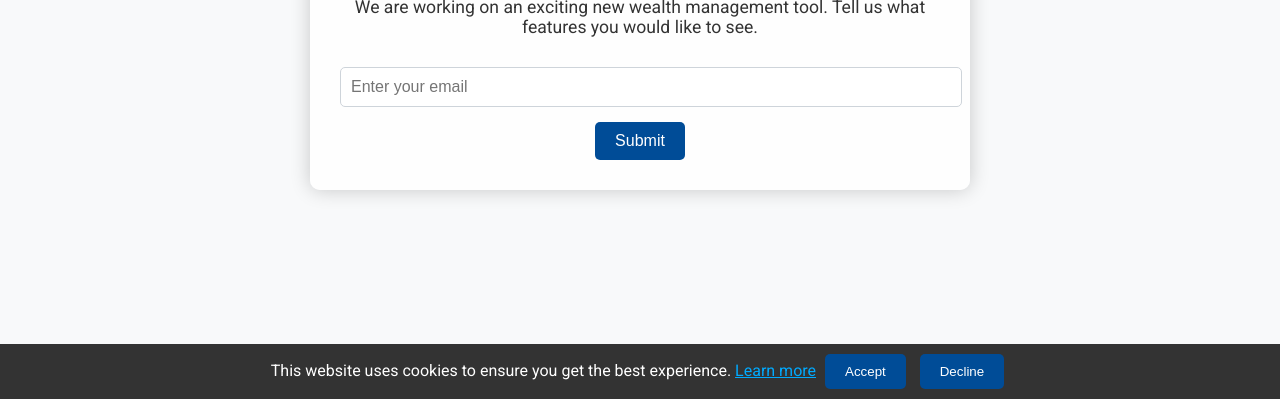
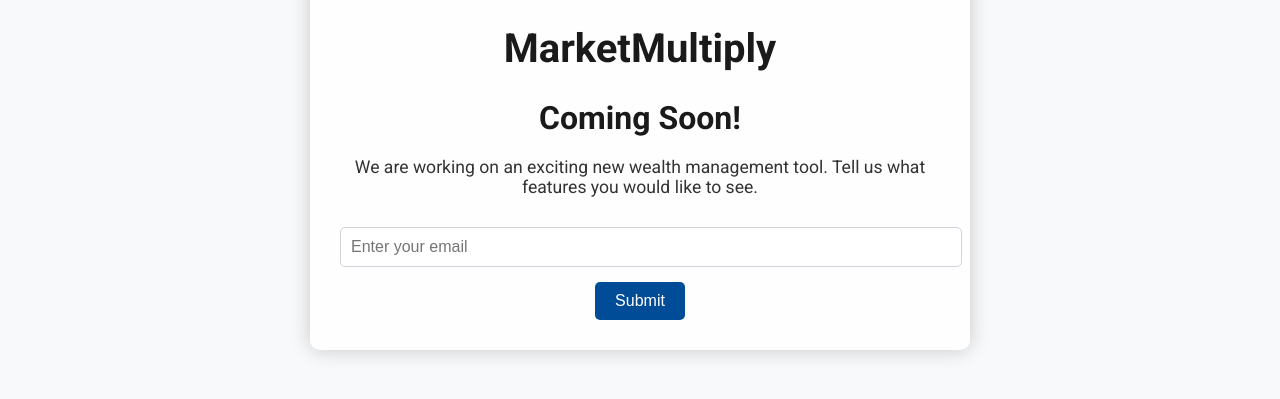
Before and after one commit to svan-b/my-flask-app, a Python web app: template templates/coming_soon.html in a window 1280 px wide. Shown: the part 401-800 px from the top of the page. Run offline with Jinja, Linux system fonts and the light colour scheme; the template is opened without the code that fills it, so the values that code supplies are empty.

Commit message:
Update Coming Soon page layout and styles

```diff
--- a/static/css/coming_soon.css
+++ b/static/css/coming_soon.css
@@ -21,7 +21,7 @@ body {
     left: 0;
     width: 100%;
     height: 50%; /* Adjust this to cover 50% of the height */
-    background-image: url('https://media.istockphoto.com/id/931975218/photo/sea.jpg?s=612x612&w=0&k=20&c=rJmPIG23w-FSTEMZdSWS5DjLna6SBtSqPQF7dmlpjZ0=');
+    background-image: url('https://res.cloudinary.com/rainforest-cruises/images/c_fill,g_auto/f_auto,q_auto/v1626695181/8-Best-Places-To-Visit-In-Argentina-shutterstock_709668685-igauzu-missiones-argentina/8-Best-Places-To-Visit-In-Argentina-shutterstock_709668685-igauzu-missiones-argentina.jpg');
     background-size: cover;
     background-position: center;
     z-index: -1;
@@ -39,6 +39,7 @@ body {
     text-align: center;
     z-index: 1;
     position: relative;
+    margin-top: 25%; /* Adjust margin to center the container */
 }
 
 .content h1 {
--- a/templates/coming_soon.html
+++ b/templates/coming_soon.html
@@ -45,34 +45,4 @@
     <div id="cookieConsent">
         This website uses cookies to ensure you get the best experience. <a href="/cookie-notice">Learn more</a>
         <button id="acceptCookies">Accept</button>
-        <button id="declineCookies">Decline</button>
-    </div>
-
-    <script src="{{ url_for('static', filename='js/cookieConsent.js') }}"></script>
-    <script>
-        let currentQuestion = 1;
-
-        function startSurvey() {
-            document.getElementById('emailForm').classList.add('hidden');
-            document.getElementById('survey').classList.remove('hidden');
-            document.getElementById('question1').classList.remove('hidden');
-        }
-
-        function nextQuestion() {
-            if (currentQuestion < 3) {
-                document.getElementById('question' + currentQuestion).classList.add('hidden');
-                currentQuestion++;
-                document.getElementById('question' + currentQuestion).classList.remove('hidden');
-            } else {
-                document.getElementById('submitSurvey').classList.remove('hidden');
-            }
-        }
-
-        document.getElementById('surveyForm').onsubmit = function(event) {
-            event.preventDefault();
-            // Add your Mailchimp or other survey tool integration here.
-            alert('Survey submitted! Thank you for your feedback.');
-        }
-    </script>
-</body>
-</html>
+        <button id="declineCookies
```
